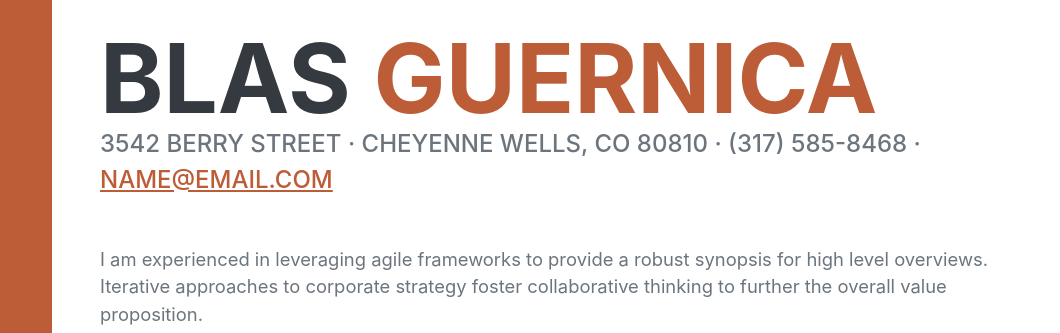
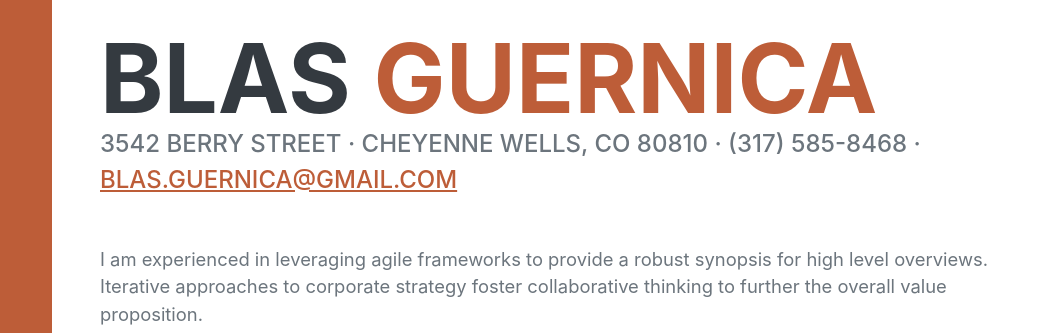
Before and after one commit to Gittyapprentice/gittyapprentice.github.io, a plain HTML site: page index.html in a window 1280 px wide. Shown: the part 169-502 px from the top of the page, 220-1280 px from the left. Drawn offline with nearby package versions, Linux system fonts and the light colour scheme; a web font is replaced by a local one.

Commit message:
Update index.html

```diff
--- a/index.html
+++ b/index.html
@@ -45,7 +45,7 @@
                     </h1>
                     <div class="subheading mb-5">
                         3542 Berry Street · Cheyenne Wells, CO 80810 · (317) 585-8468 ·
-                        <a href="mailto:name@email.com">name@email.com</a>
+                        <a href="mailto:name@email.com">blas.guernica@gmail.com</a>
                     </div>
                     <p class="lead mb-5">I am experienced in leveraging agile frameworks to provide a robust synopsis for high level overviews. Iterative approaches to corporate strategy foster collaborative thinking to further the overall value proposition.</p>
                     <div class="social-icons">
```
